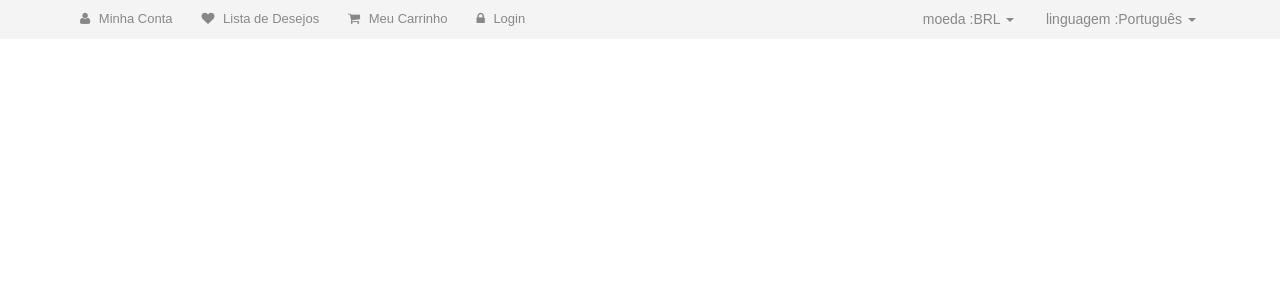
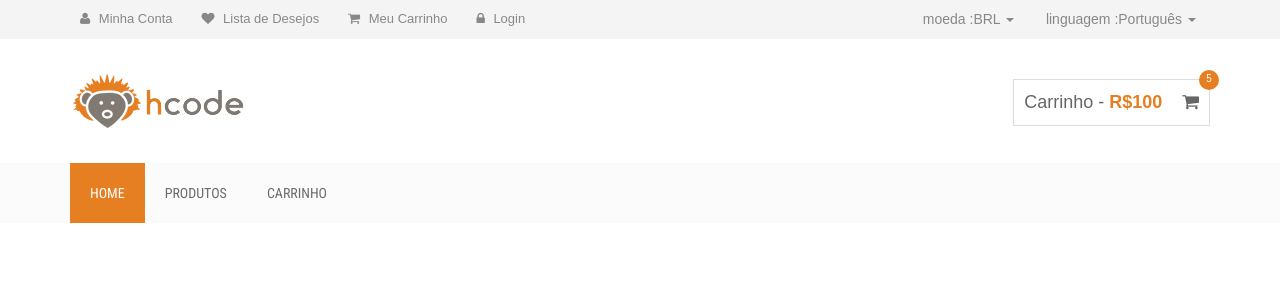
Before and after one commit to educooper/ecommerce, a PHP site: page /views/header.html in a window 1280 px wide. Shown: the top 300 px of the page. Run offline with PHP 8.4, Linux system fonts and the light colour scheme.

Commit message:
ok Sucesso!

```diff
--- a/views-cache/footer.b18aae8b7bfe6bd31c1fe7cf29d9e8b3.rtpl.php
+++ b/views-cache/footer.b18aae8b7bfe6bd31c1fe7cf29d9e8b3.rtpl.php
@@ -90,11 +90,11 @@
 <!-- REQUIRED JS SCRIPTS -->
 
 <!-- jQuery 2.2.3 -->
-<script src="plugins/jQuery/jquery-2.2.3.min.js"></script>
+<script src="/res/admin/plugins/jQuery/jquery-2.2.3.min.js"></script>
 <!-- Bootstrap 3.3.6 -->
-<script src="bootstrap/js/bootstrap.min.js"></script>
+<script src="/res/admin/bootstrap/js/bootstrap.min.js"></script>
 <!-- AdminLTE App -->
-<script src="dist/js/app.min.js"></script>
+<script src="/res/admin/dist/js/app.min.js"></script>
 
 <!-- Optionally, you can add Slimscroll and FastClick plugins.
      Both of these plugins are recommended to enhance the
--- a/views-cache/header.b18aae8b7bfe6bd31c1fe7cf29d9e8b3.rtpl.php
+++ b/views-cache/header.b18aae8b7bfe6bd31c1fe7cf29d9e8b3.rtpl.php
@@ -209,7 +209,7 @@ desired effect
                   <a href="#" class="btn btn-default btn-flat">Profile</a>
                 </div>
                 <div class="pull-right">
-                  <a href="#" class="btn btn-default btn-flat">Sign out</a>
+                  <a href="/admin/logout" class="btn btn-default btn-flat">Sign out</a>
                 </div>
               </li>
             </ul>
--- a/views/admin/footer.html
+++ b/views/admin/footer.html
@@ -90,11 +90,11 @@
 <!-- REQUIRED JS SCRIPTS -->
 
 <!-- jQuery 2.2.3 -->
-<script src="plugins/jQuery/jquery-2.2.3.min.js"></script>
+<script src="/res/admin/plugins/jQuery/jquery-2.2.3.min.js"></script>
 <!-- Bootstrap 3.3.6 -->
-<script src="bootstrap/js/bootstrap.min.js"></script>
+<script src="/res/admin/bootstrap/js/bootstrap.min.js"></script>
 <!-- AdminLTE App -->
-<script src="dist/js/app.min.js"></script>
+<script src="/res/admin/dist/js/app.min.js"></script>
 
 <!-- Optionally, you can add Slimscroll and FastClick plugins.
      Both of these plugins are recommended to enhance the
--- a/views/admin/header.html
+++ b/views/admin/header.html
@@ -209,7 +209,7 @@ desired effect
                   <a href="#" class="btn btn-default btn-flat">Profile</a>
                 </div>
                 <div class="pull-right">
-                  <a href="#" class="btn btn-default btn-flat">Sign out</a>
+                  <a href="/admin/logout" class="btn btn-default btn-flat">Sign out</a>
                 </div>
               </li>
             </ul>
--- a/views/header.html
+++ b/views/header.html
@@ -73,3 +73,43 @@
             </div>
         </div>
     </div> <!-- End header area -->
+
+    <div class="site-branding-area">
+        <div class="container">
+            <div class="row">
+                <div class="col-sm-6">
+                    <div class="logo">
+                        <h1><a href="#"><img src="img/logo.png"></a></h1>
+                    </div>
+                </div>
+
+                <div class="col-sm-6">
+                    <div class="shopping-item">
+                        <a href="carrinho.html">Carrinho - <span class="cart-amunt">R$100</span> <i class="fa fa-shopping-cart"></i> <span class="product-count">5</span></a>
+                    </div>
+                </div>
+            </div>
+        </div>
+    </div> <!-- End site branding area -->
+
+    <div class="mainmenu-area">
+        <div class="container">
+            <div class="row">
+                <div class="navbar-header">
+                    <button type="button" class="navbar-toggle" data-toggle="collapse" data-target=".navbar-collapse">
+                        <span class="sr-only">Toggle navigation</span>
+                        <span class="icon-bar"></span>
+                        <span class="icon-bar"></span>
+                        <span class="icon-bar"></span>
+                    </button>
+                </div>
+                <div class="navbar-collapse collapse">
+                    <ul class="nav navbar-nav">
+                        <li class="active"><a href="#">Home</a></li>
+                        <li><a href="#">Produtos</a></li>
+                        <li><a href="#">Carrinho</a></li>
+                    </ul>
+                </div>
+            </div>
+        </div>
+    </div> <!-- End mainmenu area -->
```
Also changed, not shown: index.php (+7 -0 lines), views-cache/header.c5b813be90a10a19f97859c318d75589.rtpl.php (+40 -0 lines), 1 other file.
